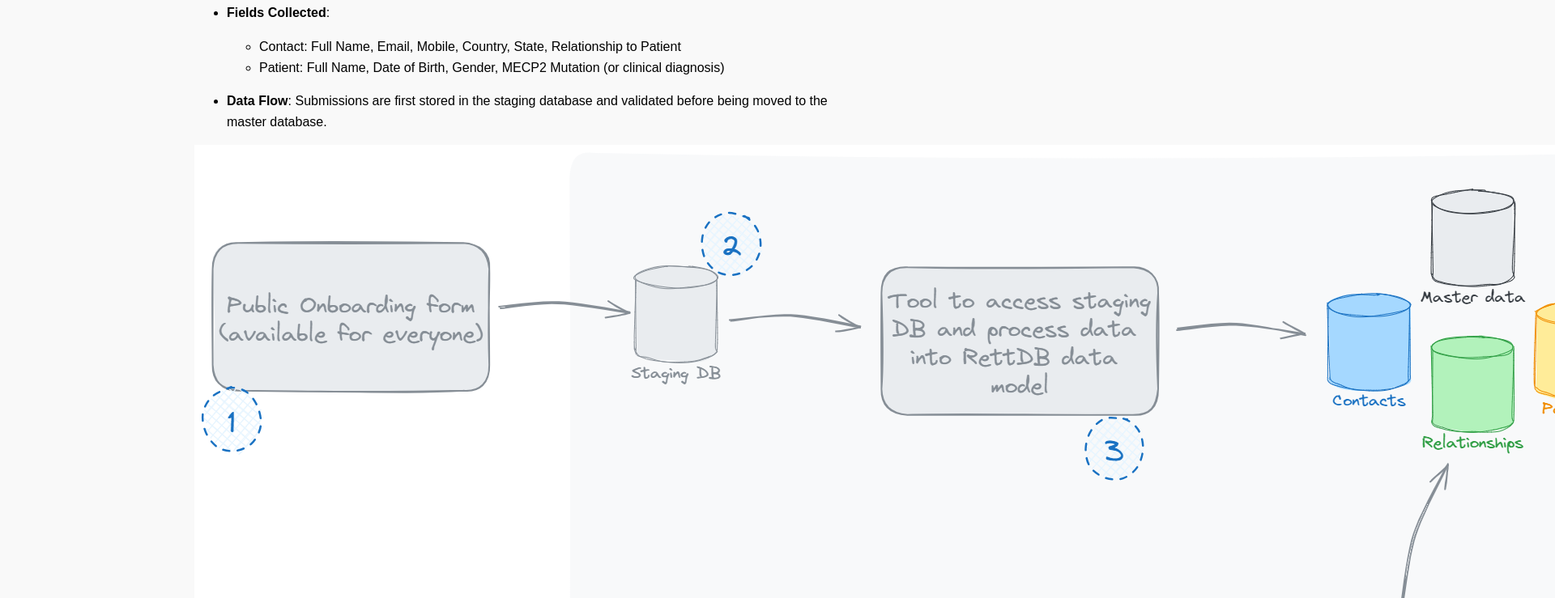
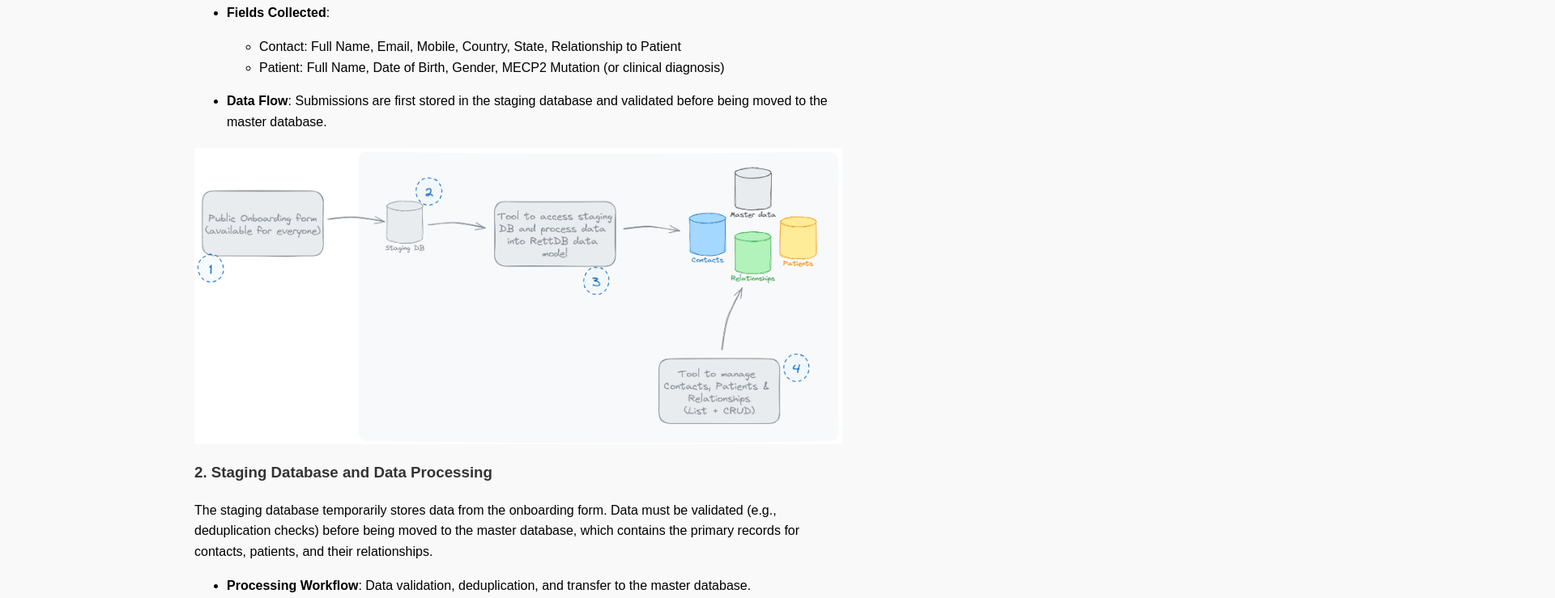
Before and after one commit to rett-europe/patient-registry, a plain HTML site: page output_document.html in a window 1280 px wide. Shown: the part 1053-1792 px from the top of the page at 81% size, 1920 px wide, since content can reach past the window. Drawn offline with Linux system fonts and the light colour scheme; files that its build step writes are made by us from their sources.

```diff
--- a/style.css
+++ b/docs/style.css
@@ -7,25 +7,37 @@
     padding: 20px;
     background-color: #f9f9f9;
 }
+
 h1, h2, h3 {
     color: #333;
 }
+
 table {
     width: 100%;
     border-collapse: collapse;
     margin-bottom: 20px;
 }
+
 table, th, td {
     border: 1px solid #ddd;
     padding: 8px;
 }
+
 th {
     background-color: #f2f2f2;
     text-align: left;
 }
+
 pre {
     background-color: #f5f5f5;
     padding: 10px;
     border-radius: 5px;
     overflow-x: auto;
 }
+
+img {
+    max-width: 100%;  /* Image will not exceed the width of the container */
+    height: auto;     /* Maintain aspect ratio */
+    display: block;
+    margin: 20px auto; /* Center images */
+}
```
Also changed, not shown: 1 other file.
